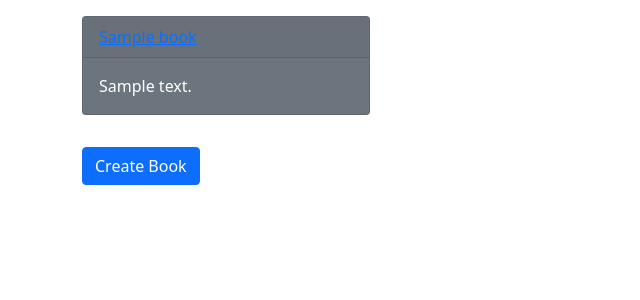
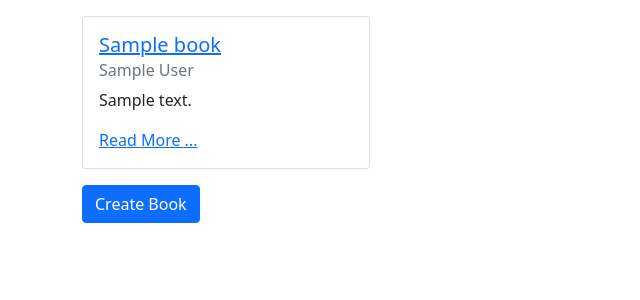
Before and after one commit to shahrokhkiyani/bookstore, a Django app: template books/templates/books/book_list.html in a window 1280 px wide. Shown: the top 300 px of the page, without its empty margins (0-640 px from the left). Run offline with Django 3.2, Linux system fonts and the light colour scheme; the template is opened without the code that fills it: most values are stand-ins (such as "Sample title", 1, 10 or a date in 2020).

Commit message:
changed home and detail view and list view and make it better

```diff
--- a/books/templates/books/book_detail.html
+++ b/books/templates/books/book_detail.html
@@ -13,6 +13,6 @@ Books Detail
 <a href="{% url 'book_delete' book.id %}"><button type="button" class="btn btn-danger">Delete</button></a>
 
 <br>
-<a href="{% url 'book_list' %}">Book Store</a>
+<a href="{% url 'book_list' %}"><button class="btn btn-primary mt-3" >Book Store</button></a>
 
 {% endblock content %}
--- a/books/templates/books/book_list.html
+++ b/books/templates/books/book_list.html
@@ -6,10 +6,12 @@ Books list
 
 {% block content %}
 {% for book in books %}
-<div class="card text-white bg-secondary mb-3 mt-3" style="max-width: 18rem;">
-    <div class="card-header"><a href="{{ book.get_absolute_url }}">{{book.title}}</a></div>
+<div class="card mt-3" style="width: 18rem;">
     <div class="card-body">
-        {{book.content}}
+        <h5 class="card-title"><a href=" {{ book.get_absolute_url }} ">{{book.title | capfirst }}</a></h5>
+        <h6 class="card-subtitle mb-2 text-muted">{{book.author}}</h6>
+        <p class="card-text">{{book.content | truncatewords:10 }}</p>
+        <a href="{% url 'book_detail' book.id %}" class="card-link">Read More ...</a>
     </div>
 </div>
 {% endfor %}
--- a/templates/home.html
+++ b/templates/home.html
@@ -7,7 +7,7 @@
 {% block content %}
     <h1>Home Page</h1>
     {% if user.is_authenticated %}
-        <h1>Welcome {{ user.username }} </h1>
+        <h1>Welcome {{ user.username | capfirst }} </h1>
         <a href="{% url 'logout' %}" class="btn btn-primary">Log Out</a>
         <a href="{% url 'password_change' %}" class="btn btn-danger">password change</a>
     {% else %}
```
Also changed, not shown: db.sqlite3.
